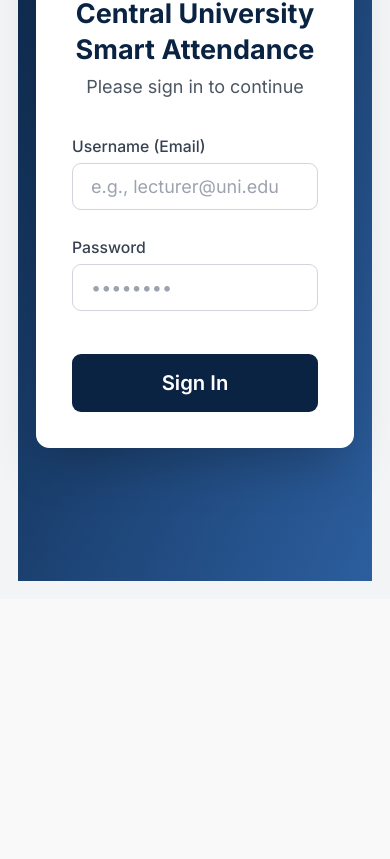
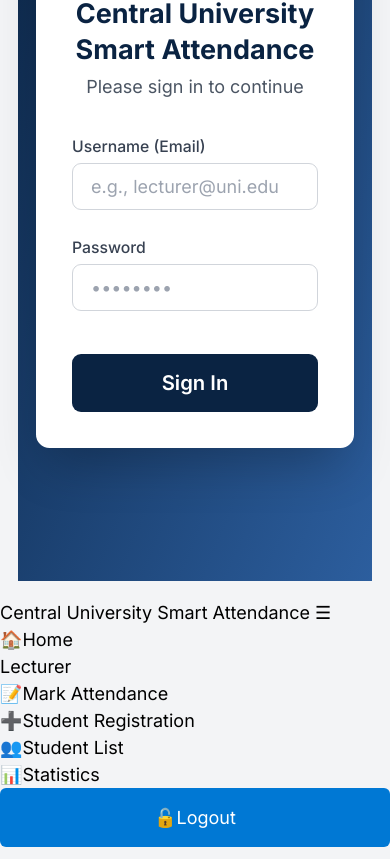
Before and after one commit to SamuelLyrics/University-Smart-Attendance, a React (Vite) app: page /#/login in a window 390 px wide. Shown: the part 362-1221 px from the top of the page. Before the commit the page ends 961 px from the top, so only its background shows below. Built offline with nearby package versions, Linux system fonts and the light colour scheme.

Commit message:
Add mobile header and drawer for improved navigation on mobile devices

```diff
--- a/index.css
+++ b/index.css
@@ -79,30 +79,96 @@ button:active, .btn:active {
 
 /* Mobile phones (≤600px) */
 @media (max-width: 600px) {
-  html, body {
-    font-size: 18px;
+  body {
     margin: 0;
     background: #f4f6fa;
+    font-size: 18px;
   }
-  .container {
-    padding: 4vw;
-    gap: 6vw;
+  .mobile-header {
+    position: sticky;
+    top: 0;
+    z-index: 100;
+    background: #0a2342;
+    color: #fff;
+    padding: 18px 16px;
+    font-size: 1.2em;
+    font-weight: bold;
+    letter-spacing: 0.01em;
+    display: flex;
+    align-items: center;
+    justify-content: space-between;
   }
-  .sidebar,
-  .main-content {
-    padding: 7vw 5vw;
-    margin-bottom: 5vw;
+  .mobile-drawer {
+    position: fixed;
+    top: 0;
+    left: 0;
+    width: 85vw;
+    max-width: 340px;
+    height: 100vh;
     background: #fff;
-    box-shadow: 0 4px 16px rgba(0,0,0,0.06);
-    border-radius: 14px;
-    transition: box-shadow 0.2s;
+    box-shadow: 2px 0 24px rgba(0,0,0,0.15);
+    border-top-right-radius: 18px;
+    border-bottom-right-radius: 18px;
+    z-index: 200;
+    padding: 32px 0 0 0;
+    display: flex;
+    flex-direction: column;
+    gap: 0;
+    animation: slideIn 0.3s;
   }
-  .sidebar {
-    border-left: 4px solid #0078d4;
-    margin-bottom: 6vw;
+  @keyframes slideIn {
+    from { transform: translateX(-100%);}
+    to { transform: translateX(0);}
   }
-  .main-content {
-    border-left: 4px solid #00b386;
+  .mobile-drawer .nav-list {
+    list-style: none;
+    padding: 0 0 0 0;
+    margin: 0;
+  }
+  .mobile-drawer .nav-item {
+    display: flex;
+    align-items: center;
+    padding: 16px 28px;
+    font-size: 1.08em;
+    color: #222;
+    border-radius: 12px;
+    margin: 0 12px 8px 12px;
+    transition: background 0.15s;
+    cursor: pointer;
+  }
+  .mobile-drawer .nav-item.selected,
+  .mobile-drawer .nav-item:active {
+    background: #0a2342;
+    color: #fff;
+  }
+  .mobile-drawer .nav-item .icon {
+    margin-right: 14px;
+    font-size: 1.2em;
+  }
+  .mobile-drawer .logout-btn {
+    margin: 24px 16px 0 16px;
+    padding: 14px 0;
+    width: calc(100% - 32px);
+    background: #ffd600;
+    color: #0a2342;
+    border: none;
+    border-radius: 10px;
+    font-weight: bold;
+    font-size: 1.08em;
+    display: flex;
+    align-items: center;
+    justify-content: center;
+    gap: 8px;
+    cursor: pointer;
+    box-shadow: 0 2px 8px rgba(0,0,0,0.04);
+  }
+  .mobile-drawer .logout-btn .icon {
+    font-size: 1.2em;
+  }
+  .mobile-drawer .nav-item[disabled] {
+    color: #bbb;
+    cursor: not-allowed;
+    background: none;
   }
   h1, h2, h3 {
     font-size: 1.4em;
--- a/index.html
+++ b/index.html
@@ -42,5 +42,20 @@
 <body class="bg-university-light-gray font-sans">
   <div id="root"></div>
   <script type="module" src="/index.tsx"></script>
+  <div class="mobile-header">
+    Central University Smart Attendance
+    <span class="menu">&#9776;</span>
+  </div>
+  <nav class="mobile-drawer">
+    <ul class="nav-list">
+      <li class="nav-item"><span class="icon">🏠</span>Home</li>
+      <li class="nav-item" disabled>Lecturer</li>
+      <li class="nav-item selected"><span class="icon">📝</span>Mark Attendance</li>
+      <li class="nav-item"><span class="icon">➕</span>Student Registration</li>
+      <li class="nav-item"><span class="icon">👥</span>Student List</li>
+      <li class="nav-item"><span class="icon">📊</span>Statistics</li>
+    </ul>
+    <button class="logout-btn"><span class="icon">🔓</span>Logout</button>
+  </nav>
 </body>
 </html>
```
